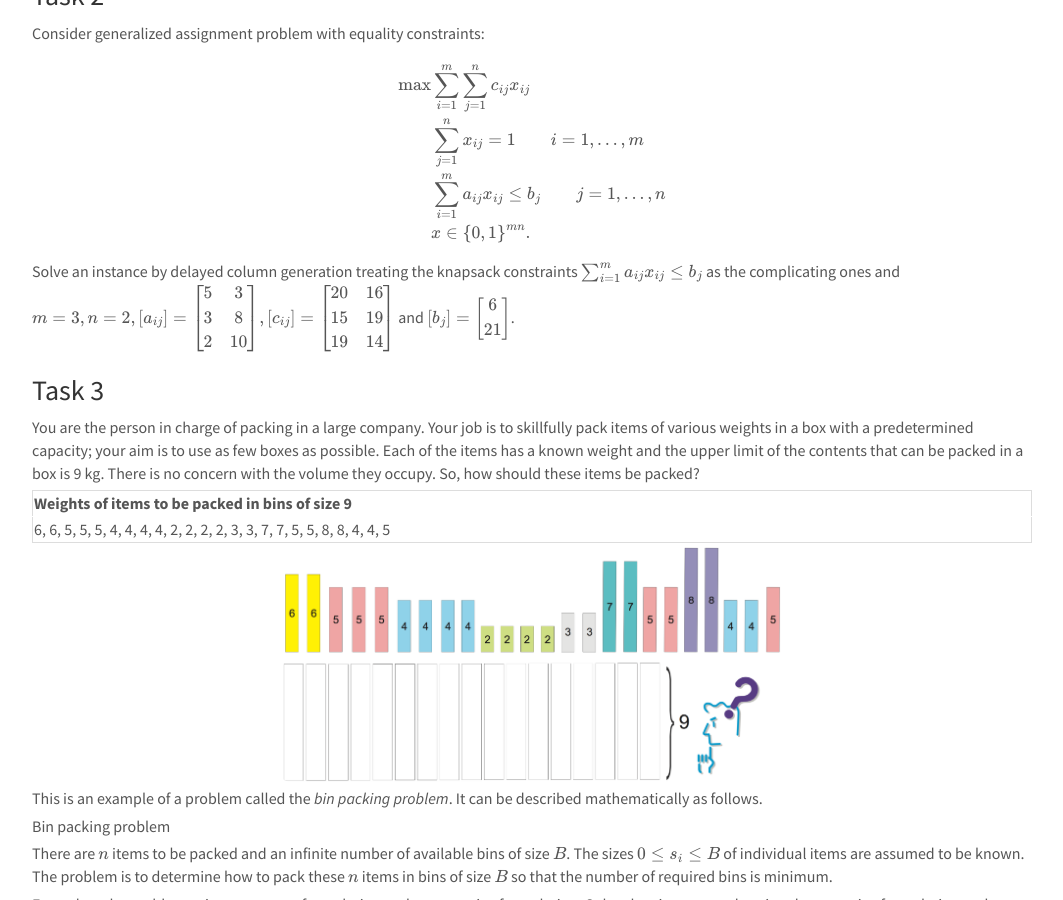
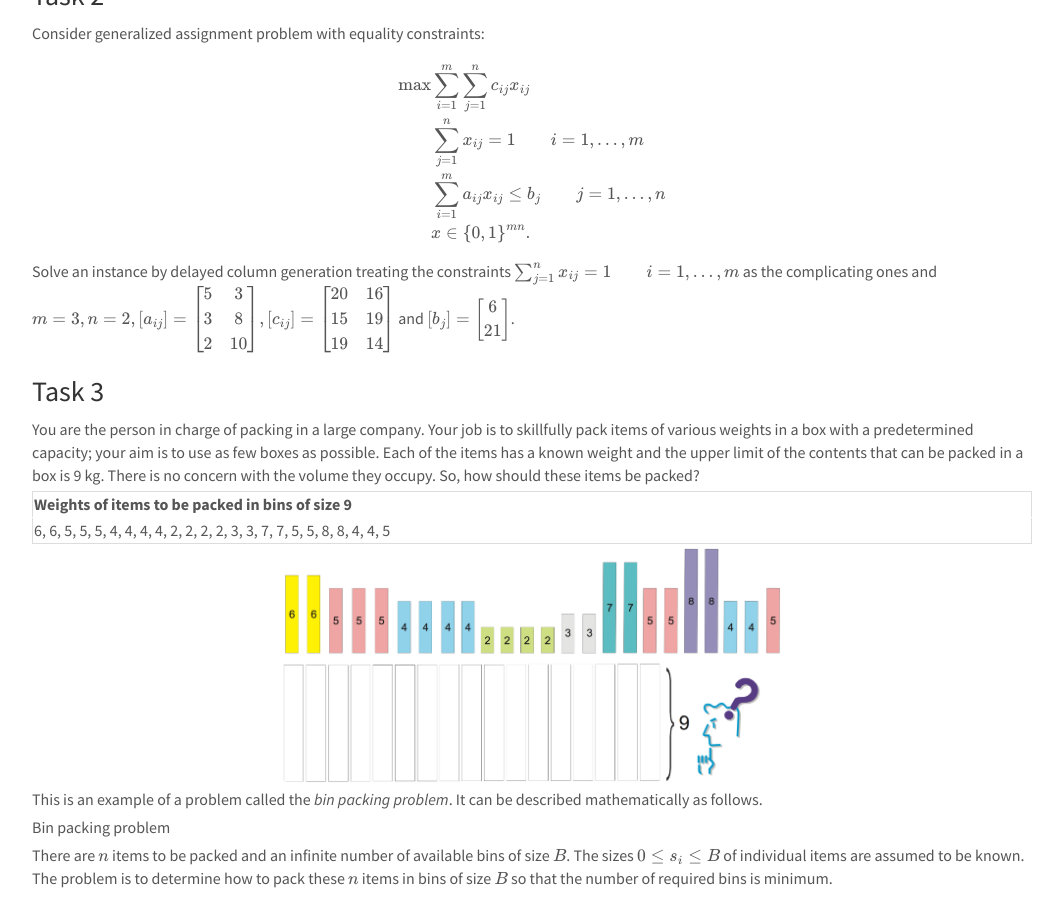
Before and after one commit to DM872/dm872.github.io, a Jekyll site: the page built from _sheets/delcolgen.md, in a window 1280 px wide and 900 px high, scrolled down 489 px. Shown: the whole window, without its empty margins (108-1171 px from the left). Built offline with Jekyll 4.4.1, drawn with Linux system fonts in a browser that asks for light colours; nearby versions of some CDN libraries; formulas are drawn with MathJax 3; a script that is not in the unit is left out; comment, search, counter and statistics services are not loaded.

Commit message:
changed ex 2 in s4

```diff
--- a/_sheets/delcolgen.md
+++ b/_sheets/delcolgen.md
@@ -33,8 +33,7 @@
 \end{align}
 $$
 
-Solve an instance by delayed column generation treating the knapsack
-constraints $\sum_{i=1}^m a_{ij} x_{ij}\leq  b_j$ as the complicating ones
+Solve an instance by delayed column generation treating the constraints $\sum_{j=1}^n x_{ij}= 1 \qquad  i = 1,\ldots, m$ as the complicating ones
 and
 $m=3,n=2,[a_{ij}]=\begin{bmatrix}5&3\\\\3&8\\\\2&10\end{bmatrix},[c_{ij}]=\begin{bmatrix}20&16\\\\15&19\\\\19&14\end{bmatrix}$
 and $[b_j]=\begin{bmatrix}6\\\\21\end{bmatrix}$.
```
